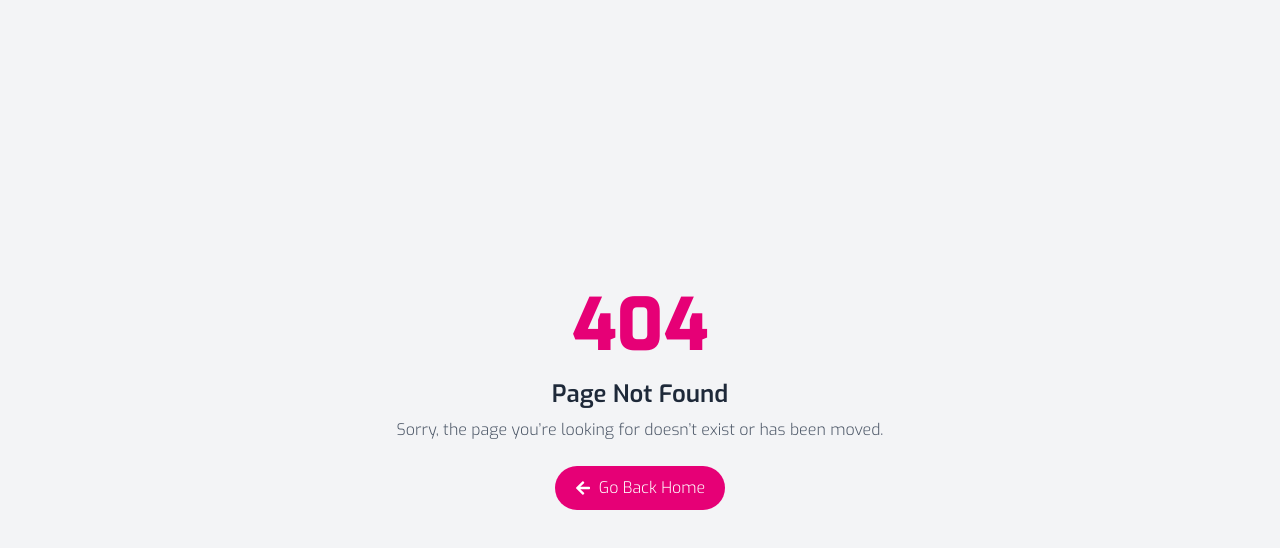
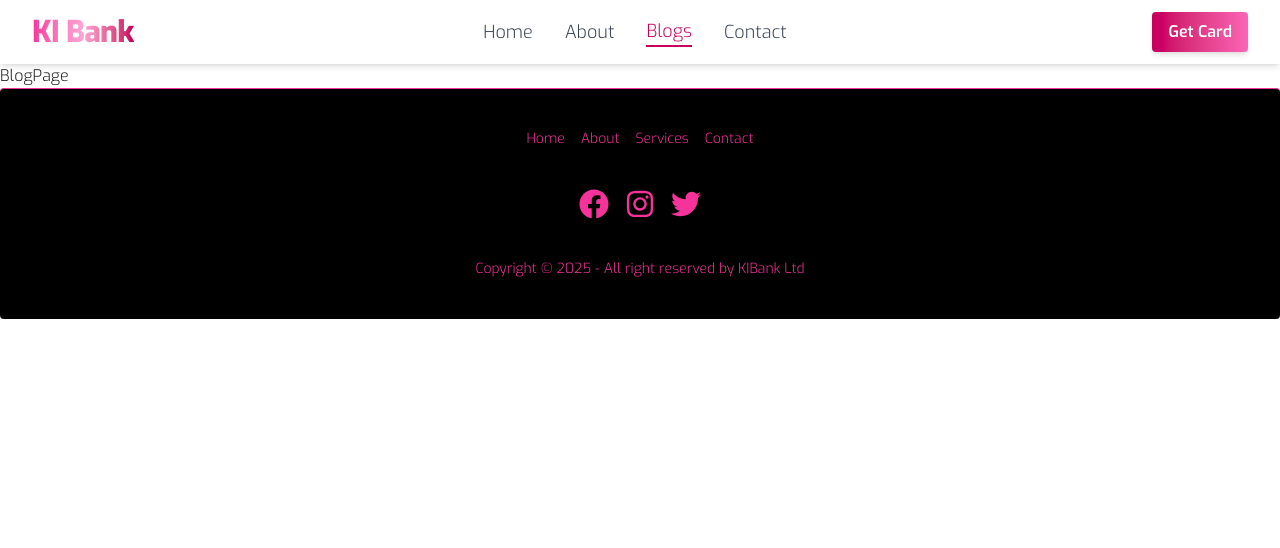
Before and after one commit to kamrul2006/KI-BANK_JT, a React (Vite) app: page /blogs in a window 1280 px wide. Before the commit this address had no page. Shown: the top 548 px of the page. Built offline with nearby package versions, Linux system fonts and the light colour scheme.

Commit message:
Bassic Update 2

```diff
--- a/src/Components/Fixed/NavBar.jsx
+++ b/src/Components/Fixed/NavBar.jsx
@@ -8,7 +8,7 @@ const NavBar = () => {
     const navLinks = [
         { name: "Home", path: "/" },
         { name: "About", path: "/about" },
-        { name: "Services", path: "/services" },
+        { name: "Blogs", path: "/blogs" },
         { name: "Contact", path: "/contact" },
     ];
 
--- a/src/Components/Home/Brands.jsx
+++ b/src/Components/Home/Brands.jsx
@@ -1,4 +1,3 @@
-import React from 'react'
 import Marquee from "react-fast-marquee";
 
 
--- /dev/null
+++ b/src/Pages/AboutPage.jsx
@@ -0,0 +1,7 @@
+import React from 'react'
+
+export const AboutPage = () => {
+    return (
+        <div>AboutPage</div>
+    )
+}
--- /dev/null
+++ b/src/Pages/BlogPage.jsx
@@ -0,0 +1,7 @@
+import React from 'react'
+
+export const BlogPage = () => {
+    return (
+        <div>BlogPage</div>
+    )
+}
--- /dev/null
+++ b/src/Pages/ContactPage.jsx
@@ -0,0 +1,7 @@
+import React from 'react'
+
+export const ContactPage = () => {
+    return (
+        <div>ContactPage</div>
+    )
+}
--- a/src/main.jsx
+++ b/src/main.jsx
@@ -5,6 +5,9 @@ import { BrowserRouter, Routes, Route } from "react-router";
 import { RootLayout } from './Layout/RootLayout';
 import { HomePage } from './Pages/HomePage';
 import ErrorPage from './Components/Fixed/ErrorPage';
+import { AboutPage } from './Pages/AboutPage';
+import { ContactPage } from './Pages/ContactPage';
+import { BlogPage } from './Pages/BlogPage';
 
 
 const root = document.getElementById("root");
@@ -15,10 +18,9 @@ ReactDOM.createRoot(root).render(
       <Route path="*" element={<ErrorPage />} />
       <Route element={<RootLayout />} >
         <Route path='/' element={<HomePage />} />
-        {/* <Route path="/projects" element={<AllProjectsPage />} />
         <Route path="/about" element={<AboutPage />} />
-        <Route path="/services" element={<ServicesPage />} />
-        <Route path="/contact" element={<ContactMe />} /> */}
+        <Route path="/blogs" element={<BlogPage />} />
+        <Route path="/contact" element={<ContactPage />} />
       </Route>
 
     </Routes>
```
